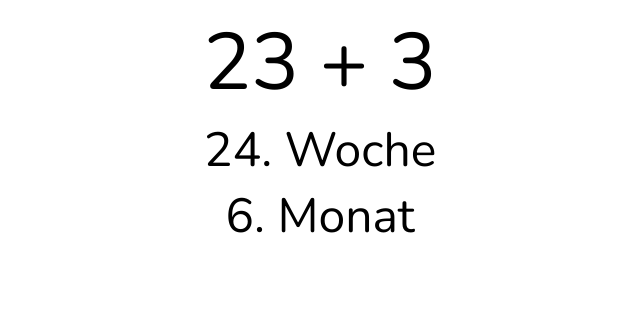
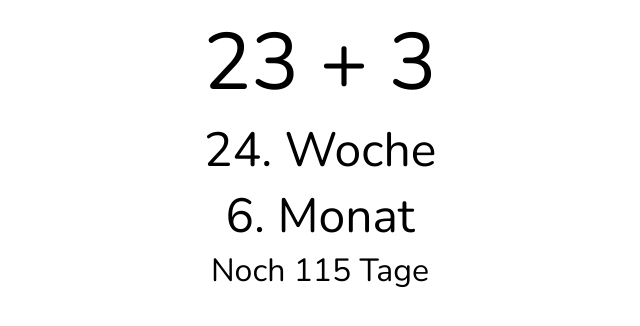
Before and after one commit to lgirndt/stuff, a plain HTML site: page weeks.html in a window 1280 px wide. Shown: the whole page, without its empty margins (320-960 px from the left). Drawn offline with nearby package versions, Linux system fonts and the light colour scheme.

Commit message:
Add days left

```diff
--- a/weeks.html
+++ b/weeks.html
@@ -21,16 +21,22 @@
     font-size: 3em;
     text-align: center;
   }
+  #days_left {
+    font-size: 2em;
+    text-align: center;
+  }
   </style>
   <body>
     <div id="sum"></div>
     <div id="week"></div>
     <div id="month"></div>
+    <div id="days_left"></div>
 
     <script language="javascript">
     $(function(){
       var today = new Date();
       var firstDay = new Date(2014,09,09);
+      var lastDay = new Date(2015,06,16);
       var mil = Math.floor(today - firstDay);
       var weekBasis = mil / (1000*7*24*60*60);
       var weekRest = weekBasis - Math.floor(weekBasis);
@@ -39,9 +45,13 @@
       var days = daysBasis - (daysBasis - Math.floor(daysBasis));
       var month = Math.floor(weeks/4);
 
+      var milLeft = Math.floor(lastDay - today);
+      var daysLeft = Math.floor(milLeft / (1000 * 60 * 60 * 24))
+
       $('#sum').text(weeks + " + " + days);
       $('#week').text((weeks + 1) + ". Woche");
       $('#month').text((month + 1) + ". Monat");
+      $('#days_left').text("Noch " + daysLeft + " Tage");
     });
     </script>
   </body>
```
